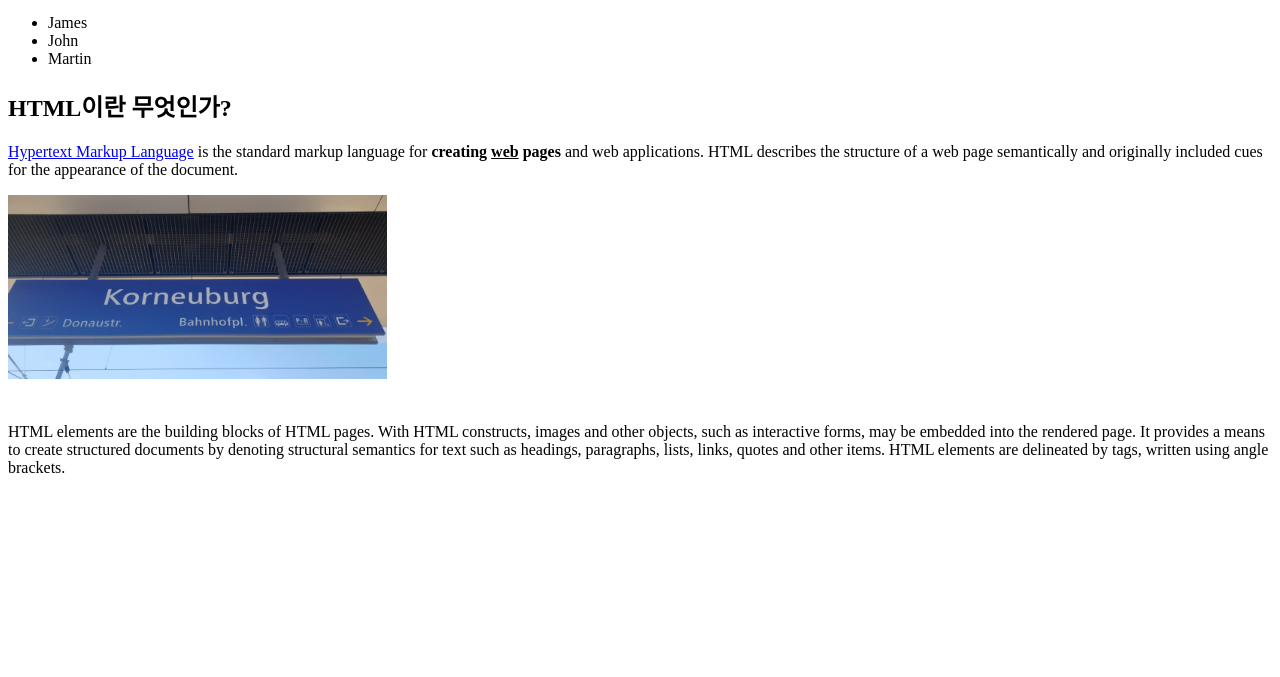
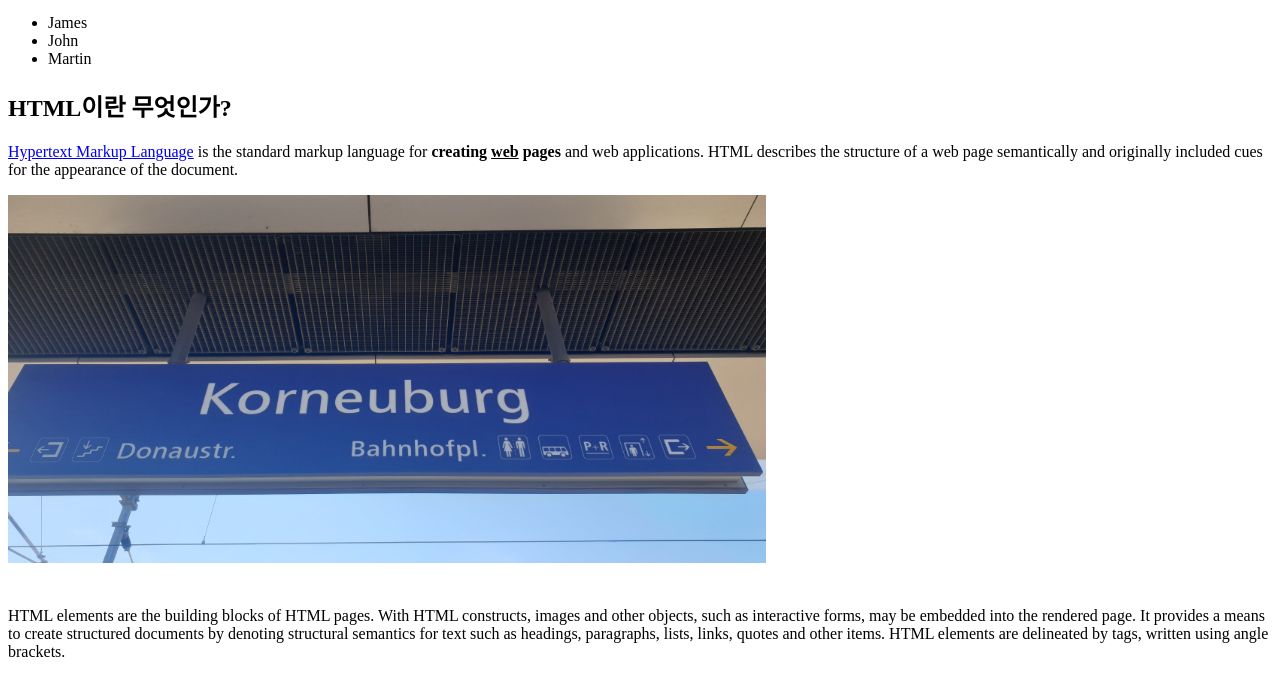
Before and after one commit to Hyull007/web.html, a plain HTML site: page 1.html in a window 1280 px wide. Shown: the part 136-813 px from the top of the page. Drawn offline with Linux system fonts and the light colour scheme.

Commit message:
Update 1.html

```diff
--- a/1.html
+++ b/1.html
@@ -29,7 +29,7 @@ language for <strong>creating <u>web</u> pages</strong> and web applications.
 HTML describes the structure of a web page semantically and
 originally included cues for the appearance of the document.
 </p>
-<img src="korneuburg.jpg" width="30%">
+<img src="korneuburg.jpg" width="60%">
 
 
 <p style="margin-top:40px">HTML elements are the building blocks of HTML pages. With HTML constructs,
```
